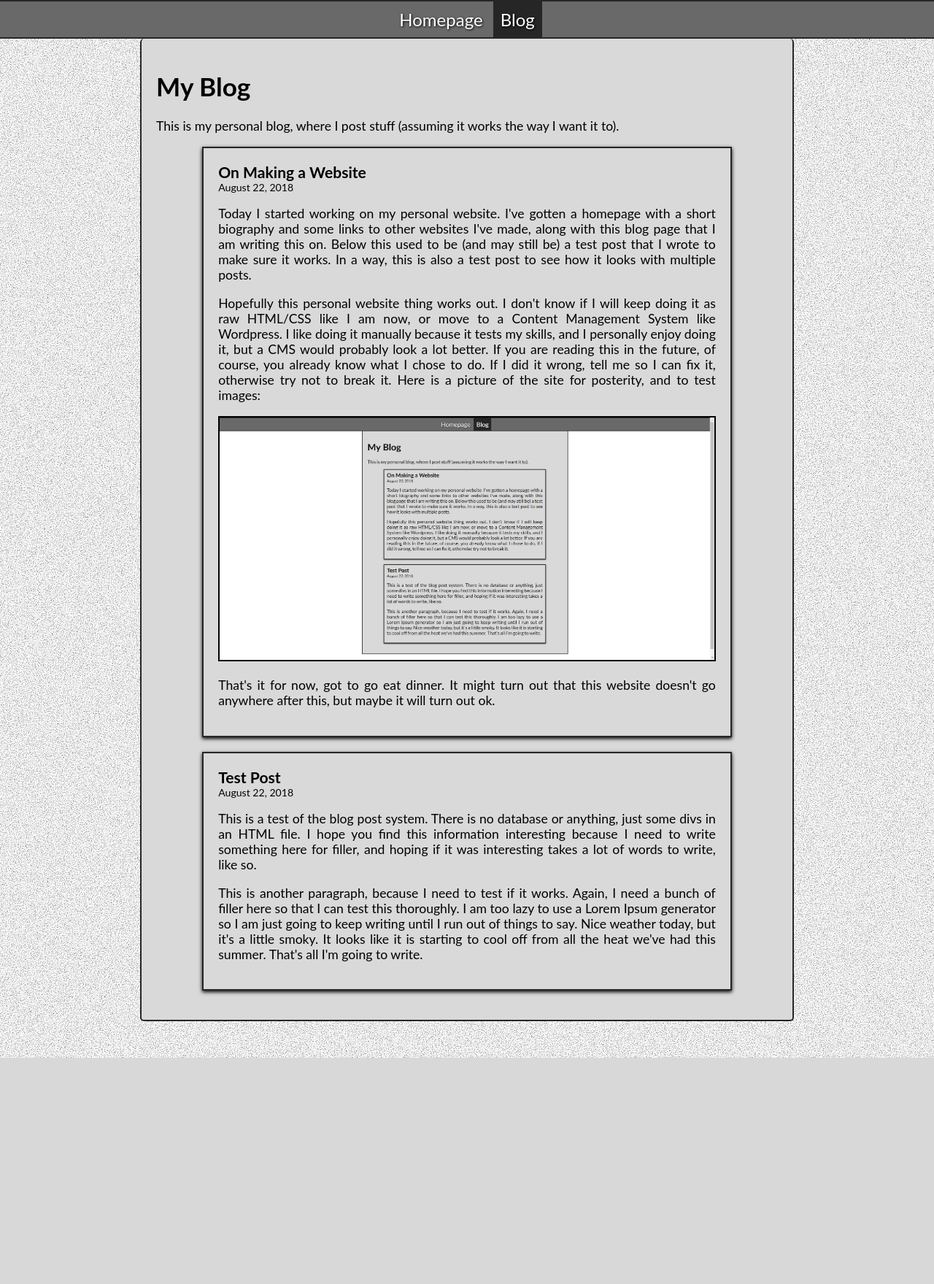
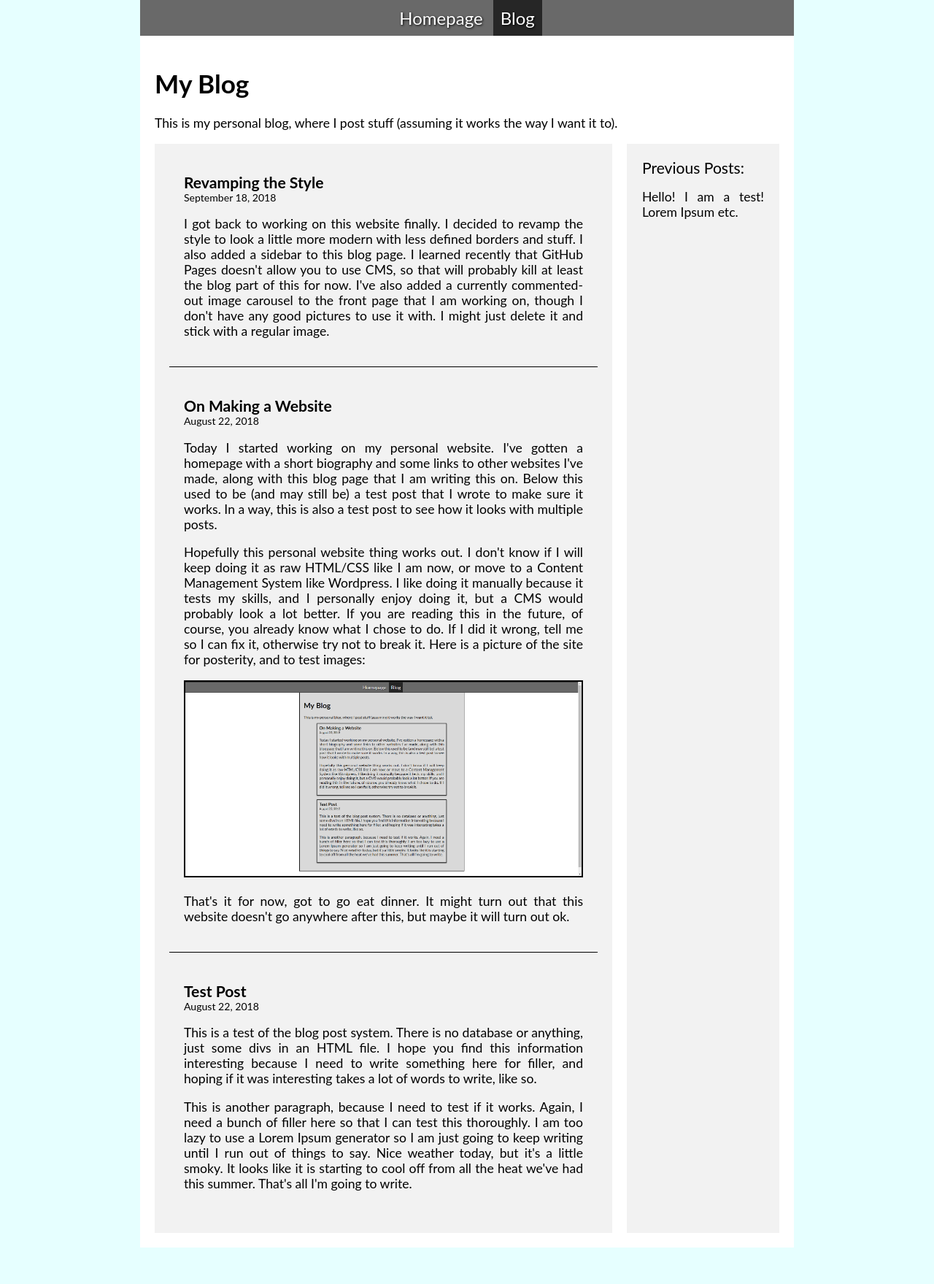
Before and after one commit to GrantHaines/GrantHaines.github.io, a PHP site: page /blog.html in a window 1280 px wide. Shown: the whole page at 73% size. Before the commit the page ends 1449 px from the top, so only its background shows below. Run offline with PHP 8.4, Linux system fonts and the light colour scheme.

Commit message:
Revamped styles + added blog sidebar
Revamped the visual style to look more modern (modelled after zarkonnen.com, a personal website that I thought looked decent). Also added a new blog post.

```diff
--- a/blog.html
+++ b/blog.html
@@ -30,6 +30,7 @@
 		<div id="content">
 			<h1>My Blog</h1>
 			<p>This is my personal blog, where I post stuff (assuming it works the way I want it to).
+			<div id="blog">
 				<div id="blogContainer">
 					<!--
 					<div class="blogPost">
@@ -40,6 +41,13 @@
 						</div>
 					</div>
 					-->
+					<div class="blogPost">
+						<p class="blogTitle">Revamping the Style</p>
+						<p class="blogDate">September 18, 2018</p>
+						<div class="blogText">
+							<p>I got back to working on this website finally. I decided to revamp the style to look a little more modern with less defined borders and stuff. I also added a sidebar to this blog page. I learned recently that GitHub Pages doesn't allow you to use CMS, so that will probably kill at least the blog part of this for now. I've also added a currently commented-out image carousel to the front page that I am working on, though I don't have any good pictures to use it with. I might just delete it and stick with a regular image.</p>
+						</div>
+					</div>
 					<div class="blogPost">
 						<p class="blogTitle">On Making a Website</p>
 						<p class="blogDate">August 22, 2018</p>
@@ -59,6 +67,12 @@
 						</div>
 					</div>
 				</div>
+				<div id="blogSidebar">
+					<div id="sidebarContent">
+						<span class="sidebarHeader">Previous Posts:</span>
+						<p>Hello! I am a test! Lorem Ipsum etc.</p>
+					</div>
+				</div>
 		</div>
 	</body>
 </html>
--- a/css/blogStyle.css
+++ b/css/blogStyle.css
@@ -4,16 +4,35 @@ Blog stylings
 -----
 */
 
+#blogContainer {
+	flex: 75%;
+	background-color: #f2f2f2;
+	margin-right: 20px;
+}
+
+#blogSidebar {
+	flex: 25%;
+	background-color: #f2f2f2;
+}
+
+#blog {
+	display: flex;
+}
+
+#sidebarContent {
+	width: 80%;
+	margin: 20px auto;
+}
+
 .blogPost {
-	margin: auto;
-	width: 80%;
-	margin-bottom: 20px;
-
+	margin: 20px;
 	padding: 20px;
 
-	border: 2px solid #262626;
+	border-bottom: 1px solid black;
+}
 
-	box-shadow: 0 2px 5px black;
+.blogPost:last-child {
+	border: 0;
 }
 
 .blogTitle {
@@ -33,3 +52,7 @@ Blog stylings
 
 	box-sizing: border-box;
 }
+
+.sidebarHeader {
+	font-size: 1.2em;
+}
--- a/css/mainStyle.css
+++ b/css/mainStyle.css
@@ -13,10 +13,7 @@ body {
 	margin: 0;
 	font-family: Lato, sans-serif;
 
-	background-image: url("../noise.png");
-	background-position: left-top;
-	background-size: cover;
-	background-attachment: fixed;
+	background-color: #e6ffff;
 }
 
 /*
@@ -29,8 +26,9 @@ Navigation Bar
 	background-color: dimGrey;
 	text-align: center;
 
-	border-top: 2px solid #262626;
-	border-bottom: 2px solid #262626;
+	width: 70%;
+	margin: auto;
+	max-width: 1000px;
 }
 
 #navBarInset {
@@ -73,17 +71,106 @@ Content box
 	max-width: 1000px;
 	margin-bottom: 50px;
 
-	background-color: #d9d9d9;
+	background-color: white;
 
 	box-sizing: border-box;
 	padding: 20px;
 	font-size: 1.1em;
-
-	border: 2px solid #262626;
-	border-top: 0;
-	border-radius: 5px;
 }
 
 #content p {
 	text-align: justify;
 }
+
+/*
+-----
+Slideshow
+-----
+*/
+
+.slideContainer {
+	width: 70%;
+	max-width: 1000px;
+	height: 300px;
+	position: relative;
+	margin: auto;
+	background-color: white;
+
+	font-size: 12pt;
+}
+
+.slides {
+	display: none;
+}
+
+.slides img {
+	display: block;
+	margin: 0 auto;
+	max-height: 300px;
+
+	image-orientation: from-image;
+}
+
+.prev, .next {
+	cursor: pointer;
+	position: absolute;
+	top: 50%;
+	width: auto;
+	margin-top: -22px;
+	padding: 16px;
+	color: black;
+	font-weight: bold;
+	font-size: 18px;
+	transition: 0.6s ease;
+	border-radius: 0 3px 3px 0;
+}
+
+.next {
+	right: 0;
+	border-radius: 3px 0 0 3px;
+}
+
+.prev:hover, .next:hover {
+	background-color: rgba(0,0,0,0.8);
+}
+
+.numberText {
+	color: black;
+	font-size: 12pt;
+	padding: 8px 12px;
+	position: absolute;
+	top: 0;
+	left: 0;
+}
+
+.dot {
+	cursor: pointer;
+	height: 15px;
+	width: 15px;
+	margin: 0 2px;
+	background-color: #bbb;
+	border-radius: 50%;
+	display: inline-block;
+	transition: background-color 0.6s ease;
+}
+
+.active, .dot:hover {
+	background-color: #717171;
+}
+
+.fade {
+	-webkit-animation-name: fade;
+	-webkit-animation-duration: 1.5s;
+	animation-name: fade;
+	animation-duration: 1.5s;
+}
+
+@-webkit-keyframes fade {
+	from {opacity: .4}
+	to {opacity: 1}
+}
+
+@keyframes fade {
+	from {opacity: .4}
+	to {opacity: 1}
+}
```
Also changed, not shown: index.html (+19 -2 lines), js/slideshow.js (added, +28 -0 lines), images/pic1.jpg (added), 1 other file. Lines whose indentation alone changed are shown as unchanged.
